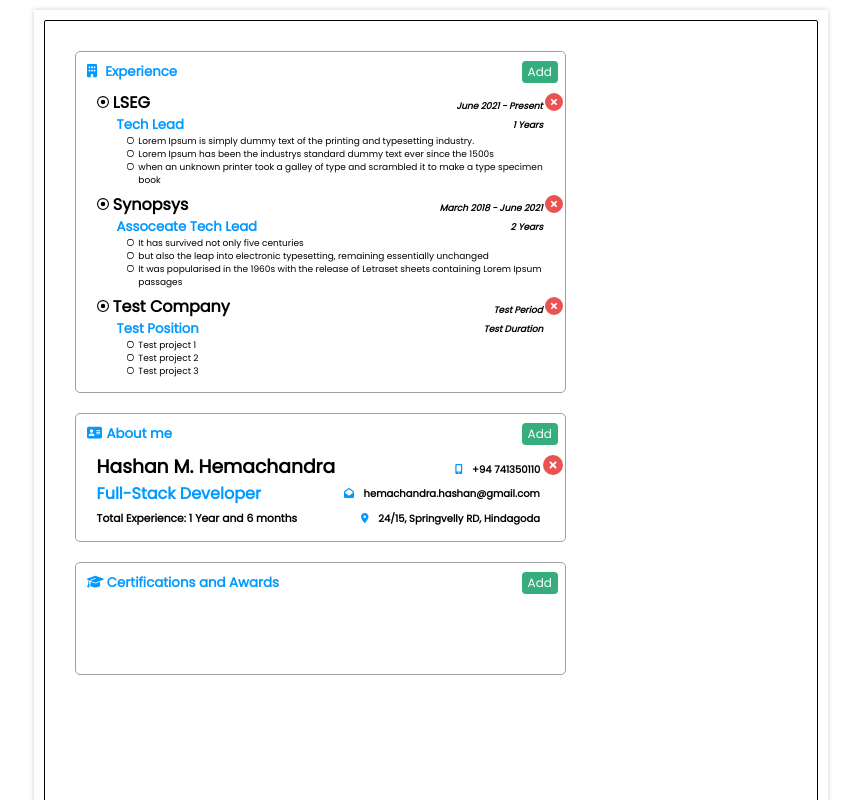
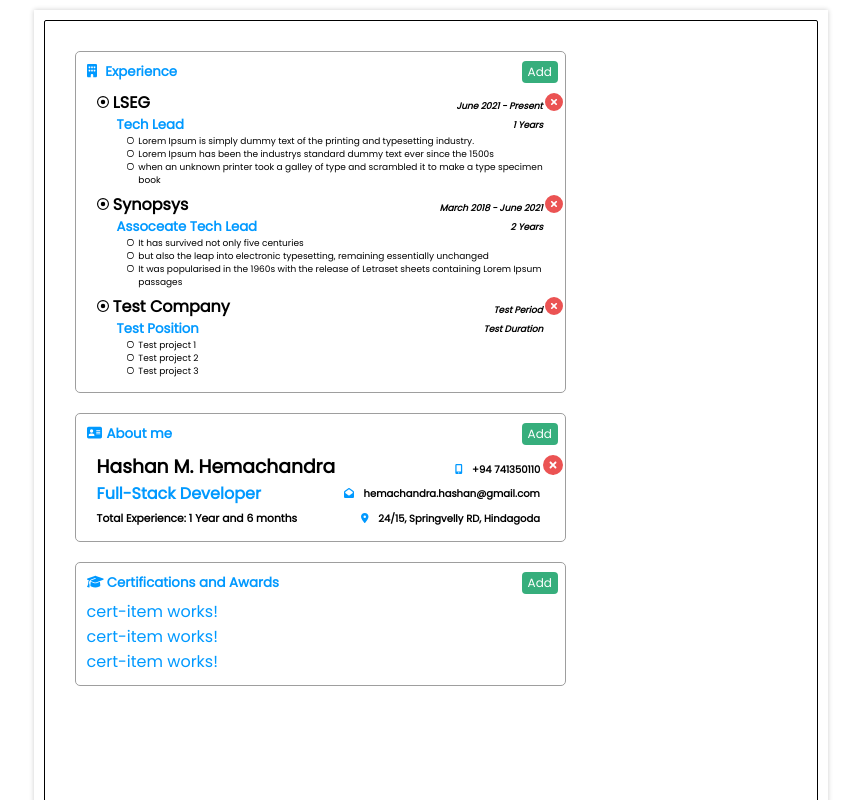
Before and after one commit to hmalindu1/resume-builder, an Angular app: page / in a window 1280 px wide. Shown: the top 800 px of the page, without its empty margins (209-1070 px from the left). Built offline with nearby package versions, Linux system fonts and the light colour scheme; data requests are answered from the project's data file.

Commit message:
load data on intilaization

```diff
--- a/src/app/components/certs/certs.component.ts
+++ b/src/app/components/certs/certs.component.ts
@@ -13,6 +13,7 @@ export class CertsComponent implements OnInit {
   constructor(private cert_service: CertService) { }
 
   ngOnInit(): void {
+    this.cert_service.get_certs().subscribe((certs) =>(this.certs = certs))
   }
 
 }
```
